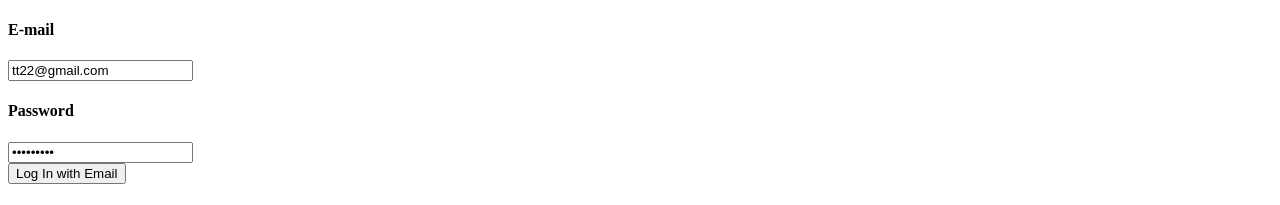
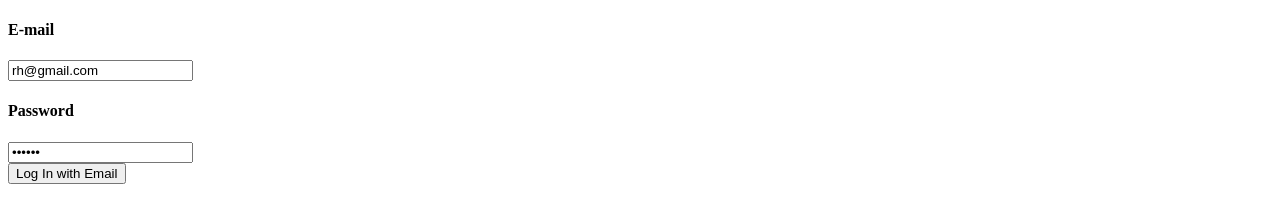
Before and after one commit to 12C0DE/poll-roll, a React (Create React App) app: page /login in a window 1280 px wide. Shown: the part 167-372 px from the top of the page. Built offline with nearby package versions, Linux system fonts and the light colour scheme; no server answers.

Commit message:
updated user and moved to MongoDB

```diff
--- a/src/Pages/Login.js
+++ b/src/Pages/Login.js
@@ -43,19 +43,9 @@ const Login = ({ history }) => {
       <h1>Log In</h1>
       <form onSubmit={handleLogin}>
         <h4>E-mail</h4>
-        <input
-          id="txtEmail"
-          type="text"
-          name="email"
-          value={"tt22@gmail.com"}
-        />
+        <input id="txtEmail" type="text" name="email" value={"rh@gmail.com"} />
         <h4>Password</h4>
-        <input
-          id="txtpwd"
-          type="password"
-          value={"123456789"}
-          name="password"
-        />
+        <input id="txtpwd" type="password" value={"123456"} name="password" />
         <div className="center" id="logInDiv">
           <button>Log In with Email</button>
         </div>
```
